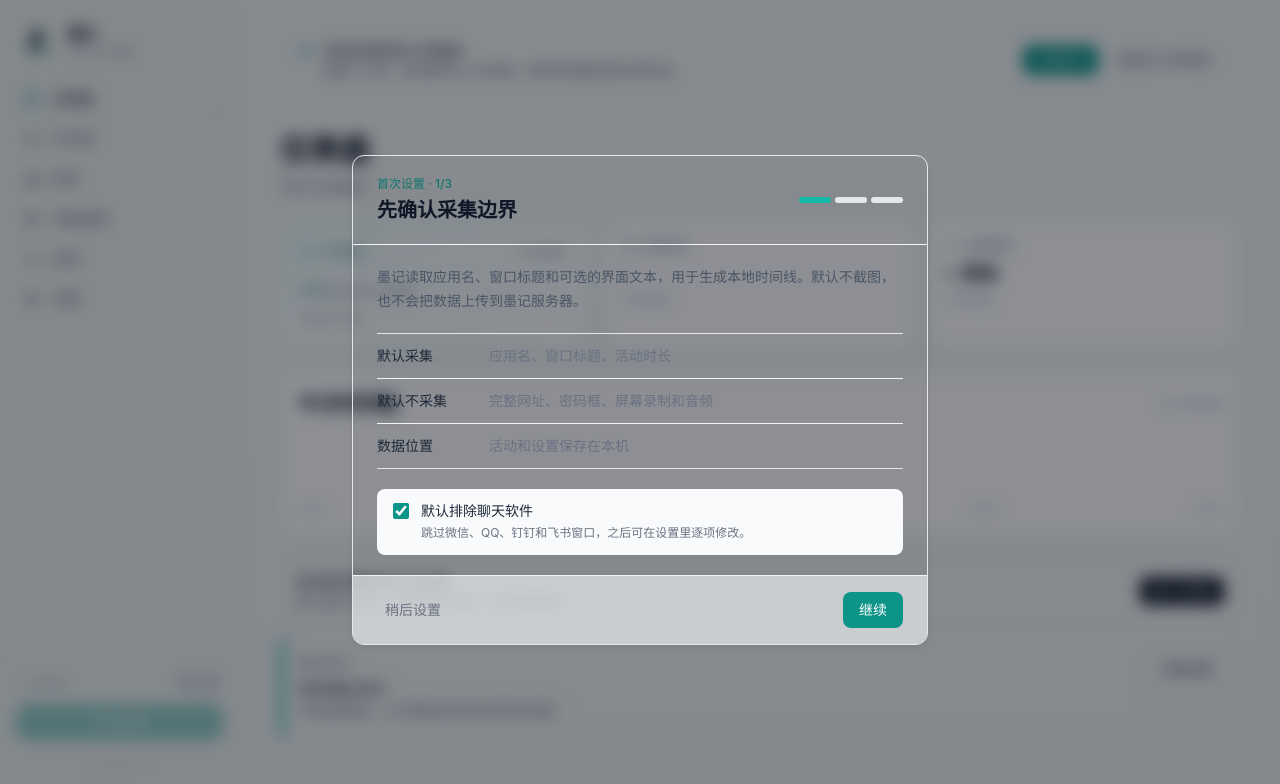
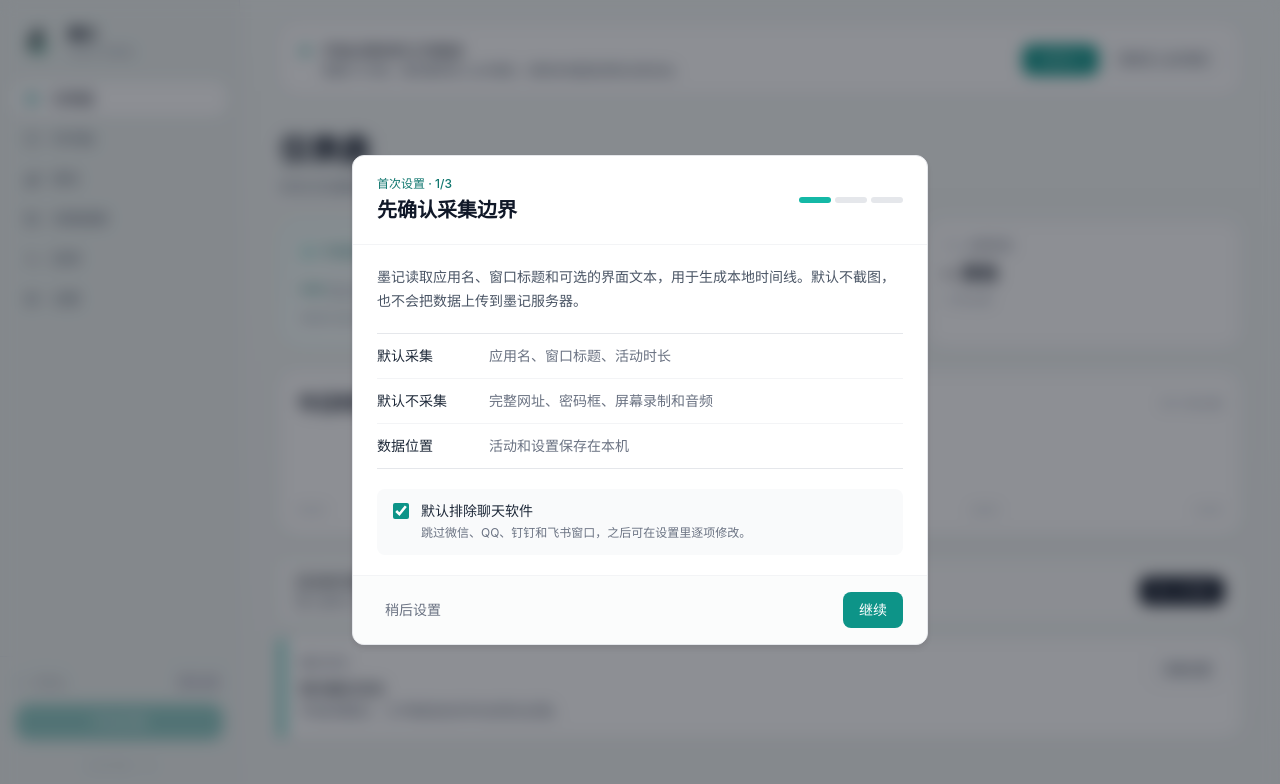
Before and after one commit to yinbing-666/moji, a React (Vite) app: page / in a window 1280 px wide. Shown: the top 784 px of the page. Built offline with nearby package versions, Linux system fonts and the light colour scheme.

Commit message:
fix: 补上缺失的 --color-surface 变量，修复引导弹窗等 32 处 bg-surface 透明导致的颜色异常

```diff
--- a/src/index.css
+++ b/src/index.css
@@ -12,6 +12,9 @@
   --color-brand-700: #0f766e;
   --color-brand-800: #115e59;
   --color-brand-900: #134e4a;
+
+  /* 卡片/弹窗表面色（bg-surface 等 32 处引用） */
+  --color-surface: #ffffff;
 
   /* P1优化: 字号层级系统 - 替代原来的text-sm/text-base单一体系 */
   --text-h1: 1.875rem;    /* 30px - 页面主标题 */
```
